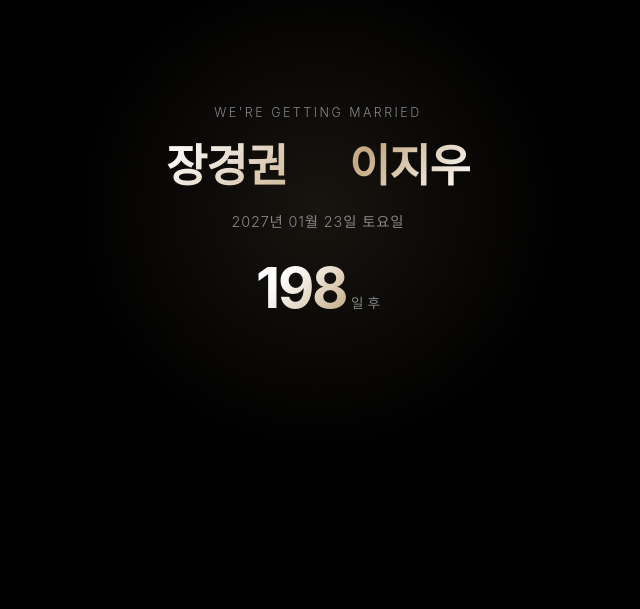
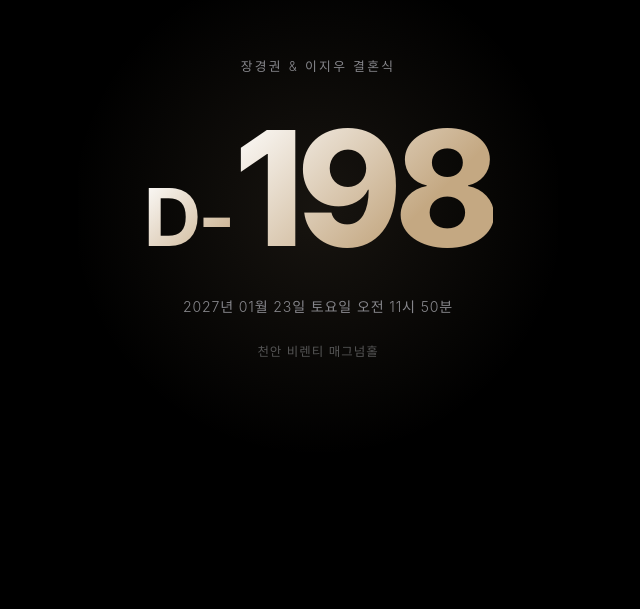
Before and after one commit to ggjang/ggjang.invitation.github.io, a React (Vite) app: page / in a window 1280 px wide. Shown: the part 191-800 px from the top of the page, without its empty margins (322-962 px from the left). Built offline with nearby package versions, Linux system fonts and the light colour scheme.

Commit message:
feat: 히어로 D-day 카운트다운 메인 비주얼로 개편
이름/날짜 → 보조, D-XXX 숫자 → 풀스크린 대형 표시

Co-Authored-By: Claude Sonnet 4.6 <noreply@anthropic.com>

```diff
--- a/src/App.css
+++ b/src/App.css
@@ -41,57 +41,52 @@
 }
 
 .hero-eyebrow {
-  font-size: 0.78rem;
-  letter-spacing: 0.2em;
-  text-transform: uppercase;
+  font-size: 0.8rem;
+  letter-spacing: 0.18em;
   color: var(--muted);
 }
 
-.hero-names {
-  font-size: clamp(1.6rem, 7vw, 2.8rem);
-  font-weight: 600;
-  letter-spacing: -0.02em;
-  line-height: 1.1;
-  display: flex;
-  flex-wrap: nowrap;
-  align-items: center;
-  gap: 0.4em;
-  white-space: nowrap;
-  background: linear-gradient(135deg, #fff 0%, #c4a882 60%, #fff 100%);
-  -webkit-background-clip: text;
-  -webkit-text-fill-color: transparent;
-  background-clip: text;
+.hero-date {
+  font-size: 0.88rem;
+  color: var(--muted);
+  letter-spacing: 0.06em;
+  margin-top: 0.2rem;
 }
 
-.hero-amp {
-  font-weight: 200;
-  opacity: 0.7;
-}
-
-.hero-date {
-  font-size: 0.9rem;
-  color: var(--muted);
-  letter-spacing: 0.06em;
+.hero-venue {
+  font-size: 0.78rem;
+  color: #555;
+  letter-spacing: 0.08em;
+  margin-top: 0.2rem;
 }
 
 /* ── COUNTDOWN ── */
 .countdown {
   display: flex;
   align-items: baseline;
-  gap: 0.3rem;
-  margin-top: 0.4rem;
+  gap: 0.1em;
+  line-height: 1;
+  margin: 1.2rem 0 0.8rem;
 }
-.countdown-num {
-  font-size: 3.5rem;
+.countdown-prefix {
+  font-size: clamp(2.4rem, 14vw, 5rem);
   font-weight: 700;
   letter-spacing: -0.04em;
-  background: linear-gradient(135deg, #fff 30%, #c4a882 100%);
+  background: linear-gradient(135deg, #fff 0%, #c4a882 100%);
   -webkit-background-clip: text;
   -webkit-text-fill-color: transparent;
   background-clip: text;
-  line-height: 1;
 }
-.countdown-label { font-size: 0.85rem; color: var(--muted); }
+.countdown-num {
+  font-size: clamp(5rem, 28vw, 10rem);
+  font-weight: 800;
+  letter-spacing: -0.05em;
+  background: linear-gradient(135deg, #fff 0%, #c4a882 70%);
+  -webkit-background-clip: text;
+  -webkit-text-fill-color: transparent;
+  background-clip: text;
+  line-height: 0.9;
+}
 
 /* ── SECTION BASE ── */
 .section {
--- a/src/App.jsx
+++ b/src/App.jsx
@@ -93,8 +93,8 @@ function Countdown({ dateStr }) {
   if (days === null) return null
   return (
     <div className="countdown">
+      <span className="countdown-prefix">D-</span>
       <span className="countdown-num">{days}</span>
-      <span className="countdown-label">일 후</span>
     </div>
   )
 }
@@ -133,14 +133,10 @@ export default function App() {
       {/* ── HERO ── */}
       <section className="hero">
         <div className="hero-inner fade-up">
-          <p className="hero-eyebrow">We're getting married</p>
-          <h1 className="hero-names">
-            <span>{INFO.groomName}</span>
-            <span className="hero-amp">&amp;</span>
-            <span>{INFO.brideName}</span>
-          </h1>
-          <p className="hero-date">{INFO.date}</p>
+          <p className="hero-eyebrow">{INFO.groomName} &amp; {INFO.brideName} 결혼식</p>
           <Countdown dateStr="2027-01-23" />
+          <p className="hero-date">{INFO.date} {INFO.time}</p>
+          <p className="hero-venue">{INFO.venue}</p>
         </div>
       </section>
 
```
